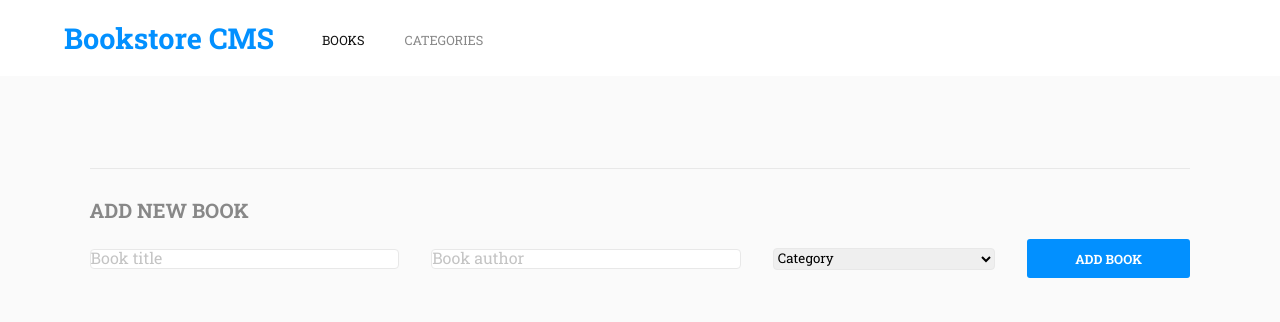
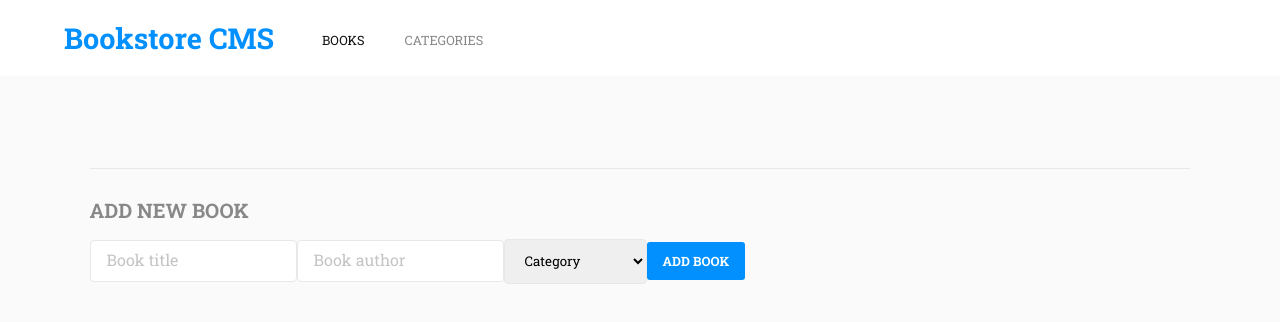
Before and after one commit to Enoisong/book_store, a React (Create React App) app: page / in a window 1280 px wide. Shown: the top 322 px of the page. Built offline with nearby package versions, Linux system fonts and the light colour scheme; no server answers.

Commit message:
update styling

```diff
--- a/src/App.js
+++ b/src/App.js
@@ -11,7 +11,7 @@ function App() {
       <Routes>
         <Route path="/" element={<Layout />}>
           <Route index element={<Home />} />
-          <Route path="/categories" elemnet={<Categories />} />
+          <Route path="/categories" element={<Categories />} />
         </Route>
       </Routes>
     </Router>
--- a/src/components/AddBook.js
+++ b/src/components/AddBook.js
@@ -44,9 +44,12 @@ export default function AddBook() {
           <option hidden value="" disabled selected>
             Category
           </option>
-          <option value="Action">Action</option>
-          <option value="Science Fiction">Science Fiction</option>
-          <option value="Economy">Economy</option>
+          <option value="Religious">Religious</option>
+          <option value="Engineering">Engineering</option>
+          <option value="Humanities">Humanities</option>
+          <option value="Fiction">Fiction</option>
+          <option value="Programming">Programming</option>
+          <option value="Drama">Drama</option>
         </select>
         <button type="submit" onClick={handleSubmit}>
           ADD BOOK
--- a/src/styles/AddBook.module.css
+++ b/src/styles/AddBook.module.css
@@ -15,20 +15,29 @@
 
 }
 
-.add-form {
+.Add-form {
     display: flex;
     align-items: center;
     flex-wrap: wrap;
     gap: 2rem;
-
 }
 
 .add-form input,
 .add-form select {
-    flex: 0.7;
+    /* flex: 0.7;
     padding: 0.7rem 1 rem;
     border: solid 1px #e8e8e8;
-    border-radius: 4px;
+    border-radius: 4px; */
+    border: 3px solid red;
+    /* height: 40px;
+  margin-left: 20px;
+  border: 1px solid rgb(173, 173, 173);
+  border-radius: 5px;
+  width: 40%; */
+  flex: 0.7;
+  padding: 0.7rem 1rem;
+  border: solid 1px #e8e8e8;
+  border-radius: 4px;
 }
 
 .add-form select {
```
